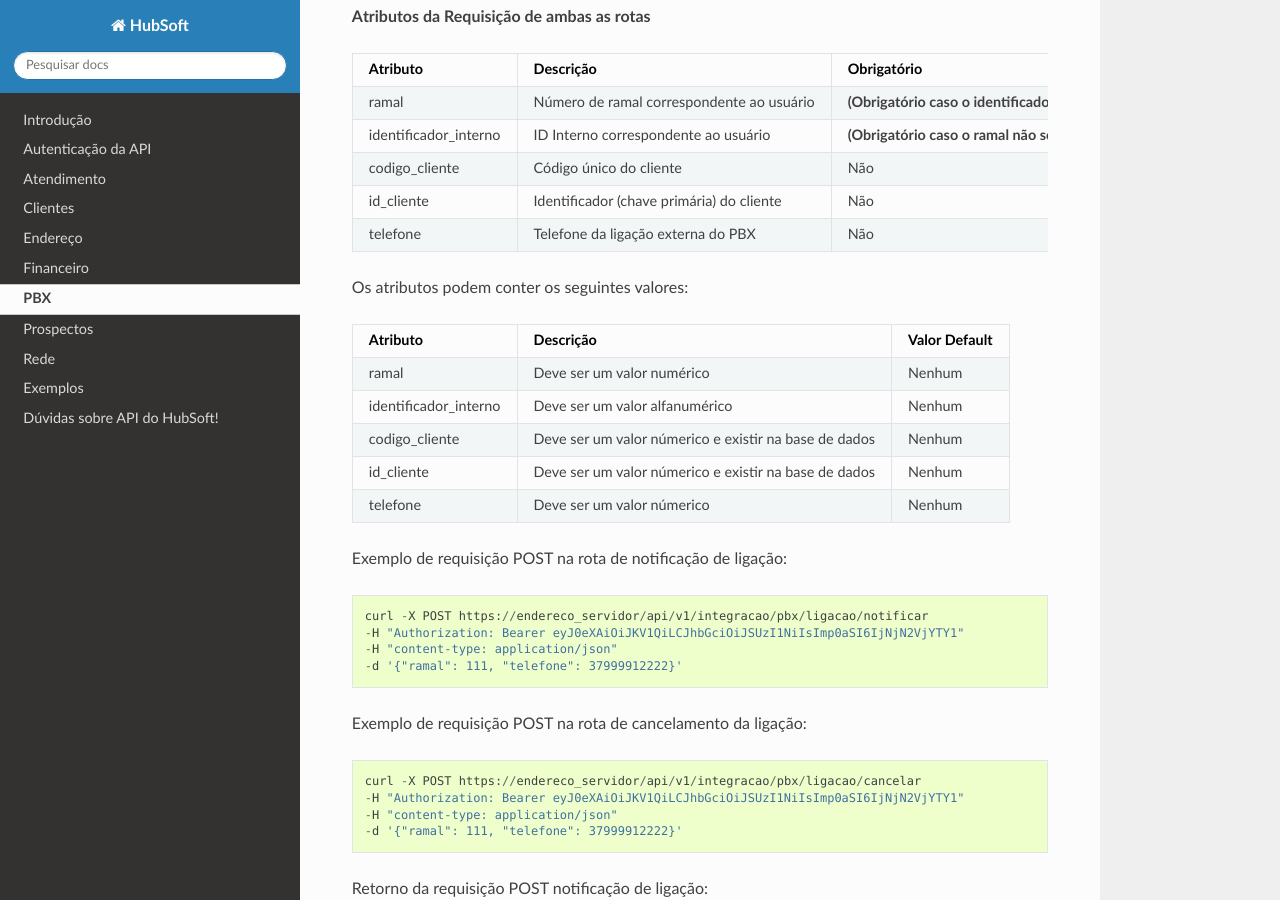
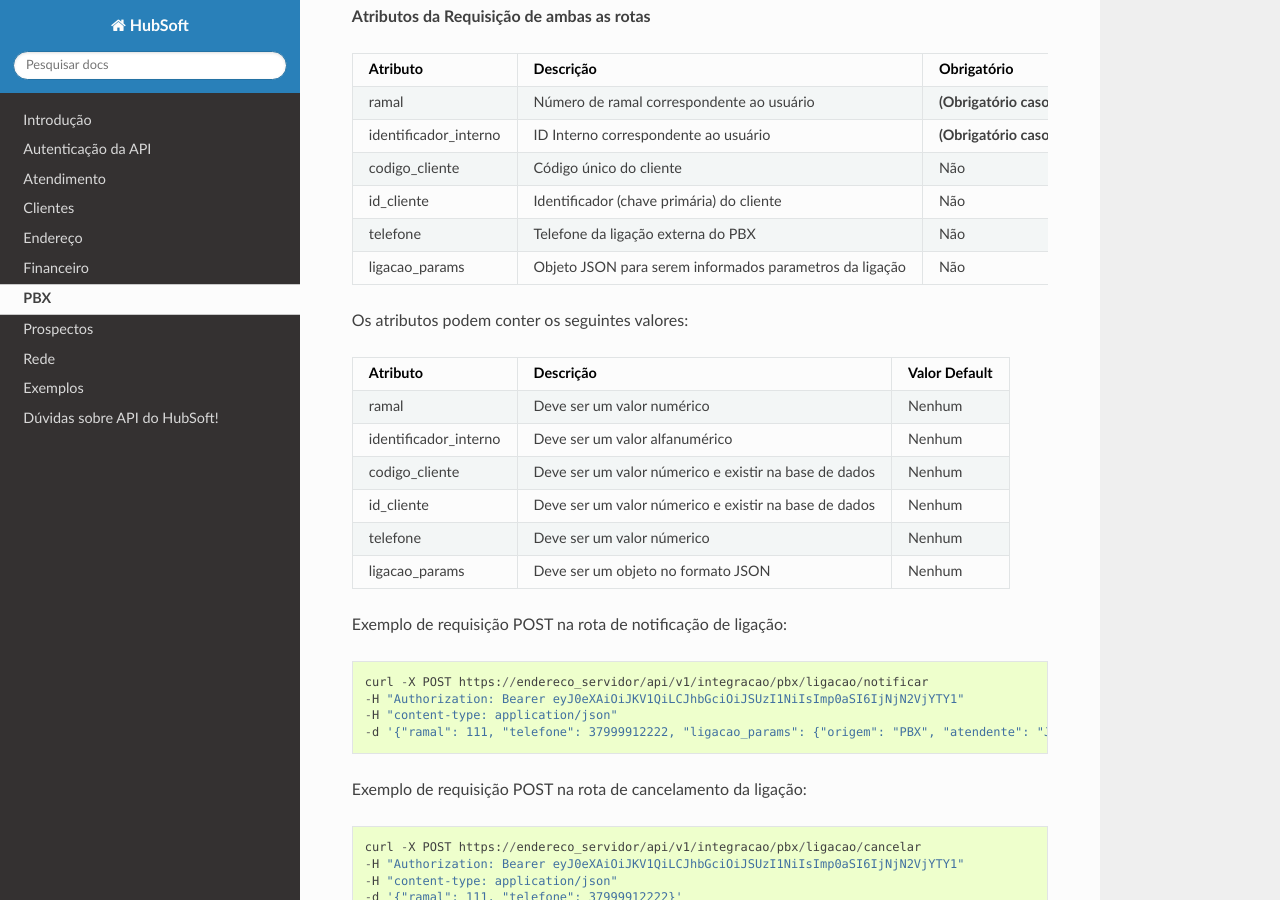
Before and after one commit to hubsoftbrasil/api, a Sphinx documentation site: the page built from docs/source/pbx.rst, in a window 1280 px wide and 900 px high, scrolled down 994 px. Built offline with Sphinx 7.4.7 and the Read the Docs theme 2.0.0, drawn with Linux system fonts in a browser that asks for light colours.

Commit message:
novo parametro para a rota de notificação de ligação

```diff
--- a/docs/source/pbx.rst
+++ b/docs/source/pbx.rst
@@ -56,6 +56,10 @@ No método POST, de ambas as rotas poderão ser realizadas as notificações e c
       -  Telefone da ligação externa do PBX
       -  Não
 
+   *  -  ligacao_params
+      -  Objeto JSON para serem informados parametros da ligação
+      -  Não
+
 Os atributos podem conter os seguintes valores:
 
 .. list-table::
@@ -85,12 +89,16 @@ Os atributos podem conter os seguintes valores:
       -  Deve ser um valor númerico
       -  Nenhum
 
+   *  -  ligacao_params
+      -  Deve ser um objeto no formato JSON
+      -  Nenhum
+
 Exemplo de requisição POST na rota de notificação de ligação::
 
         curl -X POST https://endereco_servidor/api/v1/integracao/pbx/ligacao/notificar
         -H "Authorization: Bearer eyJ0eXAiOiJKV1QiLCJhbGciOiJSUzI1NiIsImp0aSI6IjNjN2VjYTY1"
         -H "content-type: application/json"
-        -d '{"ramal": 111, "telefone": 37999912222}'
+        -d '{"ramal": 111, "telefone": 37999912222, "ligacao_params": {"origem": "PBX", "atendente": "João"}}'
 
 Exemplo de requisição POST na rota de cancelamento da ligação::
 
```
